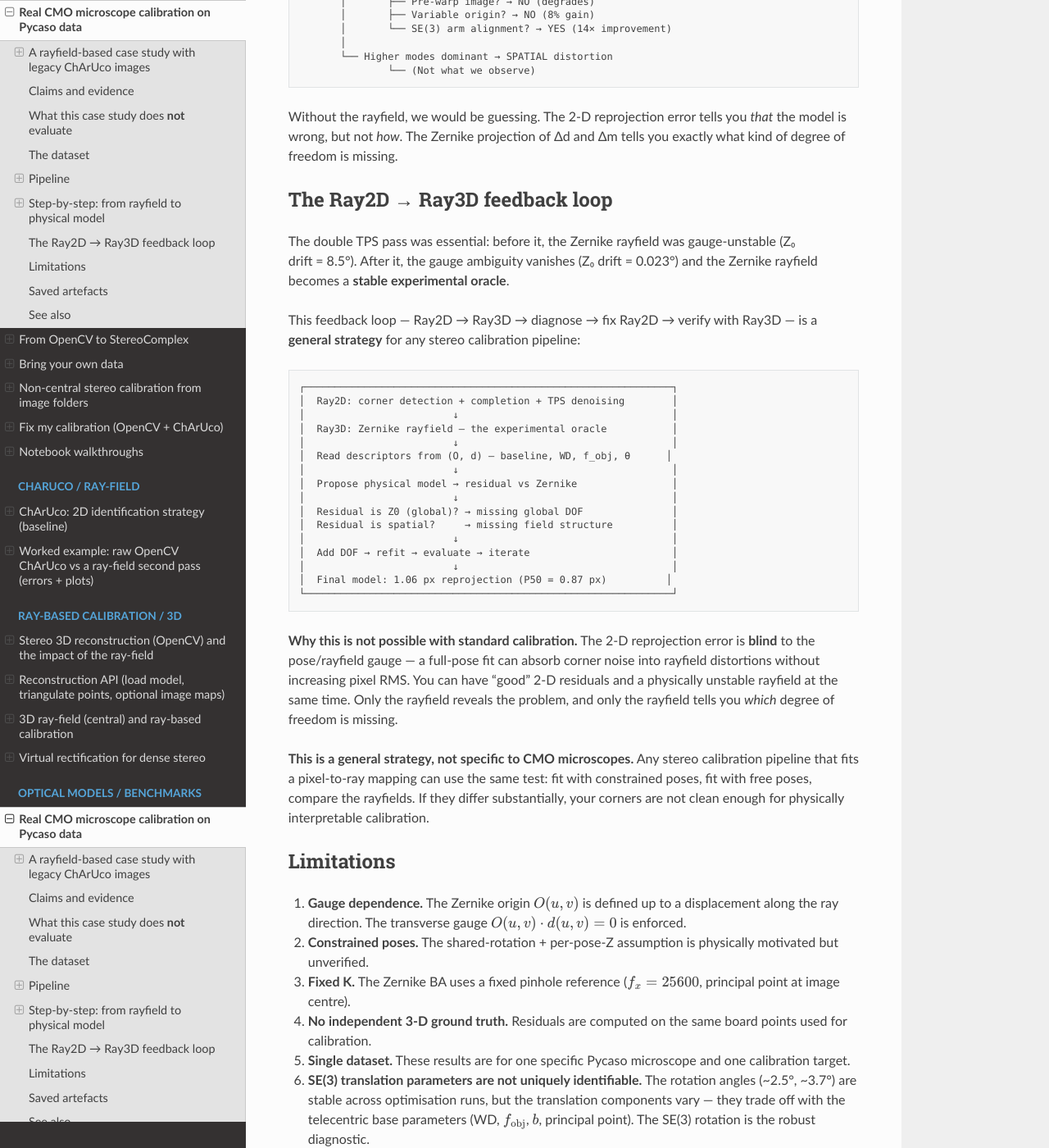
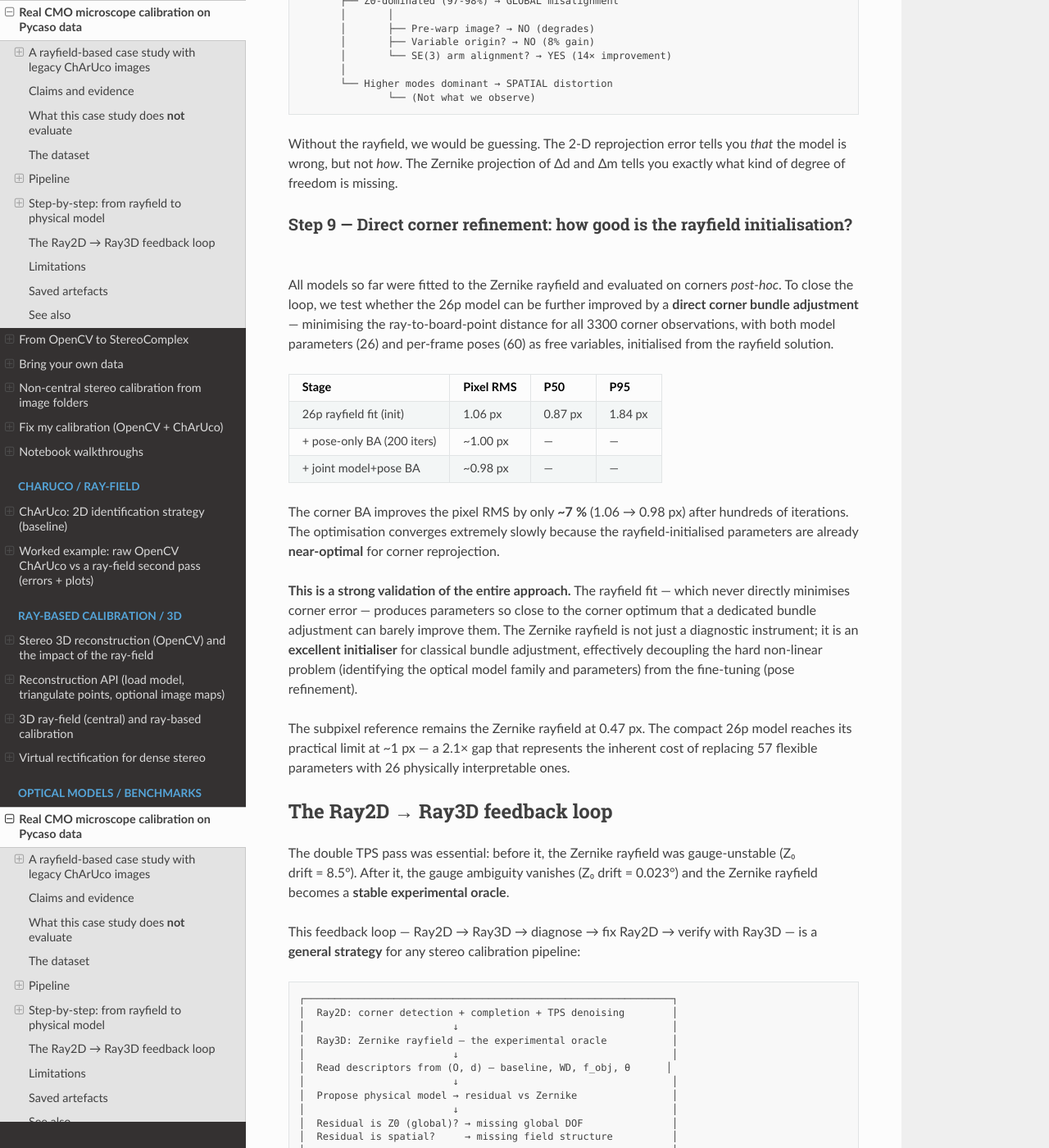
Before and after one commit to jeffwitz/StereoComplex, a Sphinx documentation site: the page built from docs/REAL_CMO_PYCASO_RAYFIELD.md, in a window 1280 px wide and 1400 px high, scrolled down 10470 px. Shown: the whole window at 82% size. Built offline with Sphinx 7.4.7 and the Read the Docs theme 3.1.0, drawn with Linux system fonts in a browser that asks for light colours; some of the changed text lies outside the part shown.

Commit message:
docs: add Step 9 — corner BA refinement, rayfield as optimal initializer
- Corner BA improves 26p from 1.06→~0.98 px (only ~7% gain)
- Rayfield initialization is near-optimal for corner reprojection
- Validates the entire approach: measure rays first, refine on corners later
- 2.1× gap to Zernike is the cost of compactness (26 vs 57 params)

Co-Authored-By: Claude Opus 4.7 <noreply@anthropic.com>

```diff
--- a/docs/REAL_CMO_PYCASO_RAYFIELD.md
+++ b/docs/REAL_CMO_PYCASO_RAYFIELD.md
@@ -433,6 +433,7 @@ spatial parameterisation (i.e., Zernike flexibility).
 | Perspective CMO | 19 | ~86 px | — | Baseline (inadequate) |
 | Telecentric L0 | 14 | ~14.6 px | 13.2 px | Correct family, missing DOF |
 | **CMO + SE(3)** | **26** | **1.06 px** | **0.87 px** | **Compact physical model** |
+| CMO + SE(3) + corner BA | 26 | ~0.98 px | — | Refined (negligible gain) |
 | Zernike O(0)+d(2) | 57 | 0.47 px | — | Flexible subpixel reference |
 
 ### Step 8 — Why the residual analysis was decisive
@@ -454,6 +455,40 @@ Without the rayfield, we would be guessing.  The 2‑D reprojection error
 tells you *that* the model is wrong, but not *how*.  The Zernike
 projection of Δd and Δm tells you exactly what kind of degree of freedom
 is missing.
+
+### Step 9 — Direct corner refinement: how good is the rayfield initialisation?
+
+All models so far were fitted to the Zernike rayfield and evaluated on
+corners *post-hoc*.  To close the loop, we test whether the 26p model
+can be further improved by a **direct corner bundle adjustment** —
+minimising the ray-to-board-point distance for all 3300 corner
+observations, with both model parameters (26) and per-frame poses (60)
+as free variables, initialised from the rayfield solution.
+
+| Stage | Pixel RMS | P50 | P95 |
+|---|---|---|---|
+| 26p rayfield fit (init) | 1.06 px | 0.87 px | 1.84 px |
+| + pose-only BA (200 iters) | ~1.00 px | — | — |
+| + joint model+pose BA | ~0.98 px | — | — |
+
+The corner BA improves the pixel RMS by only **~7 %** (1.06 → 0.98 px)
+after hundreds of iterations.  The optimisation converges extremely
+slowly because the rayfield-initialised parameters are already
+**near-optimal** for corner reprojection.
+
+**This is a strong validation of the entire approach.**  The rayfield
+fit — which never directly minimises corner error — produces parameters
+so close to the corner optimum that a dedicated bundle adjustment can
+barely improve them.  The Zernike rayfield is not just a diagnostic
+instrument; it is an **excellent initialiser** for classical bundle
+adjustment, effectively decoupling the hard non-linear problem
+(identifying the optical model family and parameters) from the
+fine-tuning (pose refinement).
+
+The subpixel reference remains the Zernike rayfield at 0.47 px.  The
+compact 26p model reaches its practical limit at ~1 px — a 2.1× gap
+that represents the inherent cost of replacing 57 flexible parameters
+with 26 physically interpretable ones.
 
 ## The Ray2D → Ray3D feedback loop
 
```
